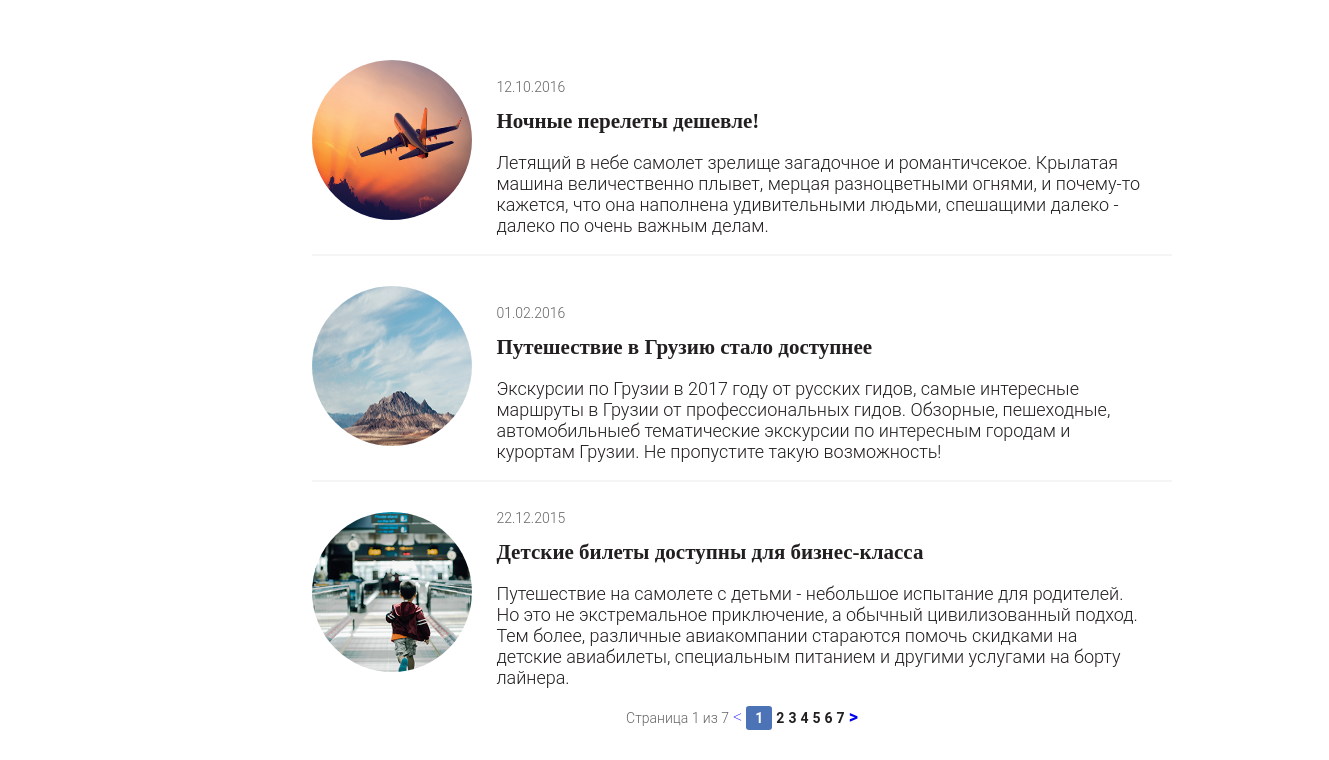
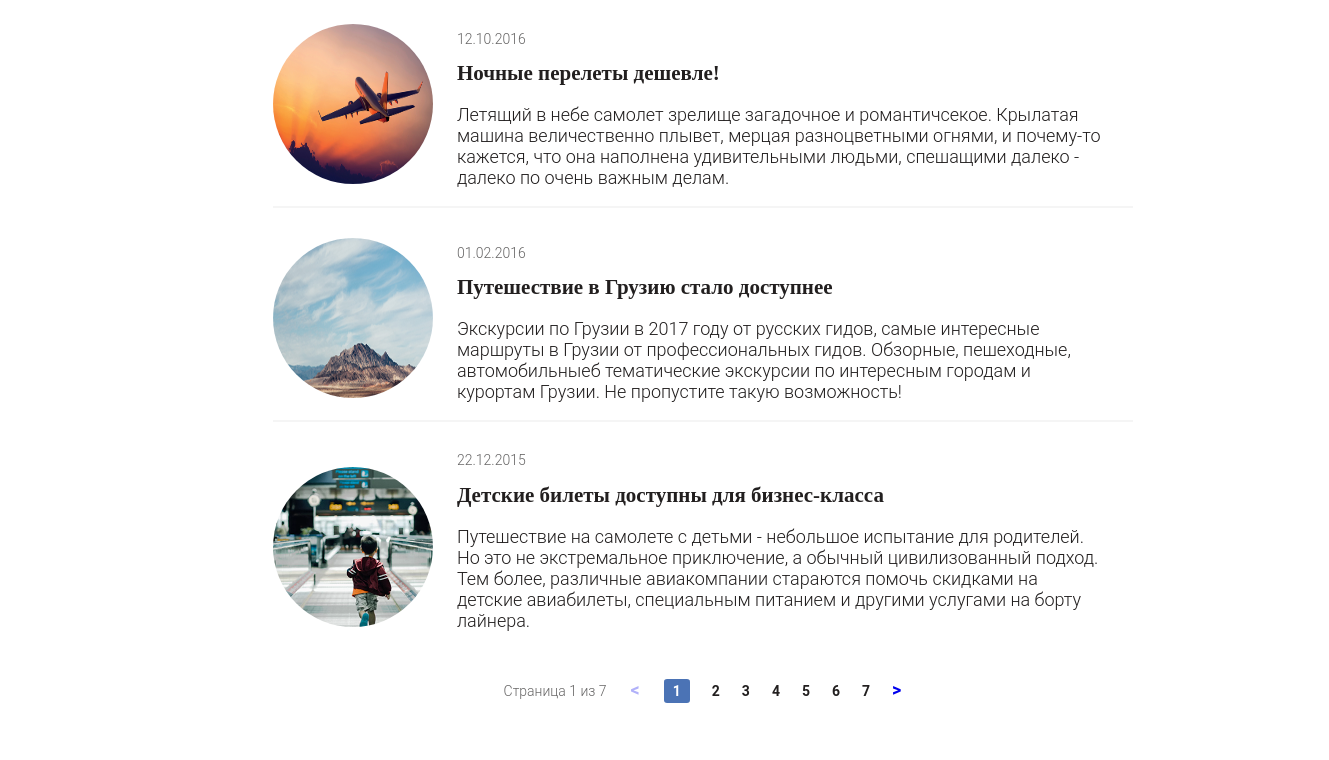
Before and after one commit to zhus-dika/airplanet, a plain HTML site: page index.html in a window 1280 px wide. Shown: the part 1089-1849 px from the top of the page, 1329 px wide, since content can reach past the window. Drawn offline with Linux system fonts and the light colour scheme.

Commit message:
corrected 4th, 5th & 6th points

```diff
--- a/index.html
+++ b/index.html
@@ -48,7 +48,7 @@
                     <img src="./img/content/flight.png" class="flight">
                     <div class="rates">
                         <h1>Тарифы</h1>
-                        <ul class="rates__list">
+                        <ul>
                             <li class="rates__item rates__item--active">
                                 <a href="#" class="rates__link">
                                     <img src="./img/content/rates/flower.png" alt="" class="rates__icon">
@@ -183,10 +183,10 @@
                     <div class="pagination">
                         <div class="pagination__display">Страница 1 из 7</div>
                         <div class="pagination__pager">
+                            <div class="pagination__prev">
+                                <a href="#" class="pagination__prev-nonactive"> &lt; </a>
+                            </div>
                             <ul class="pagination__list">
-                                <li class="pagination__item pagination__item--nonactive">
-                                    <a href="#" class="pagination__button-prev"> &lt; </a>
-                                </li>
                                 <li class="pagination__item  pagination__item--active">
                                     <a href="#" class="pagination__link">1</a>
                                 </li>
@@ -208,10 +208,10 @@
                                 <li class="pagination__item">
                                     <a href="#" class="pagination__link">7</a>
                                 </li>
-                                <li class="pagination__item">
-                                    <a href="#" class="pagination__button-next">&gt;</a>
-                                </li>
                             </ul>
+                            <div class="pagination__next">
+                                <a href="#" class="pagination__next-active"> &gt; </a>
+                            </div>
                         </div>
                     </div>
                 </div>
@@ -225,8 +225,10 @@
                             href="https://www.loftschool.com" class="loftschool">LoftSchool</a>.<br />
                         Автор работы: <strong>Жусупова Динара</strong>
                     </p>
-                </div>
-                <a href="/">
+                </div>                            <a href="#" class="pagination__next pagination__next-active"> &gt; </a>
+
+                <a href="/">                            <a href="#" class="pagination__next pagination__next-active"> &gt; </a>
+
                     <img src="./img/logo/logo.png" class="logo__pic-footer" alt="Логотип компании">
                 </a>
                 <div class="socials">
@@ -255,7 +257,8 @@
                         <li class="socials__item">
                             <a href="#" class="socials__link">
                                 <img src="./img/content/footer/mail.png" alt="" class="email">
-                            </a>
+                            </a>                        </div>    text-decoration: none;
+
                         </li>
                     </ul>
                 </div>
--- a/main.css
+++ b/main.css
@@ -15,7 +15,7 @@ ul li {
 .container{
     color:inherit;
     margin: 0 auto;
-    width: 1100px;
+    width: 1063px;
 }
 .header__container {
     height: 73px;
@@ -76,17 +76,16 @@ ul li {
 .sidebar {
     display: inline-block;
     vertical-align: top;
-    margin-right: 18px;
 }
 .main-content {
     width: 860px;
 }
 .sidebar {
     padding-top: 30px;
-    width: 200px;
+    width: 160px;
 }
 .flight{
-    width: 1017px;
+    width: 900px;
     height: 300px;
 }
 .rates__item ul li {
@@ -111,7 +110,7 @@ ul li {
     text-decoration: none;
 }
 .nav ul li {
-    padding-bottom: 40px;
+    padding-bottom: 30px;
 }
 .nav__link:hover {
     color: #221f1f;
@@ -153,9 +152,14 @@ ul li {
     font-weight: 700;
     line-height: 38px;
 }
+.rates ul {
+    margin-top: 40px;
+}
 .rates__item {
     width: 250px;
+    height: 455px;
     display: inline-block;
+    border: 2px solid #ffffff;
     text-align: center;
     transition: .5s;
 }
@@ -170,7 +174,10 @@ ul li {
     font-weight: 700;
     text-transform: uppercase;
     letter-spacing: 2.88px;
-    margin: 30px;
+    margin-top: 35px;
+}
+.rates__icon {
+    margin-top: 0px;
 }
 ul li {
     color: inherit;
@@ -228,10 +235,10 @@ ul li {
     height: 160px;
     border-radius: 50%;
     overflow: hidden;
-    margin: 30px 20px 12px 0px;
+    margin-right: 20px;
 }
 .news__item {
-    padding-left: 0px;
+    margin: 30px 0px;
     border-bottom: 2px solid #f5f5f5;;
 }
 .news__item:last-child {
@@ -243,10 +250,17 @@ ul li {
 .pagination__pager, .pagination__display {
     display: inline-block;
 }
-.pagination__item {
+.pagination__item{
+    display: inline-block;
+    margin-right: 18px;
+}
+.pagination__list,.pagination__prev,.pagination__next {
     display: inline-block;
 }
-.pagination__link {
+.pagination__prev {
+    margin-right: 20px;
+}
+.pagination__link{
     text-decoration: none;
     color: #221f1f;
     font-family: Roboto;
@@ -258,15 +272,23 @@ ul li {
     font-family: Roboto;
     font-size: 14px;
     font-weight: 300;
+    margin-right: 20px;
 }
-.pagination__button-prev, .pagination__button-next {
+.pagination__prev, .pagination__next {
     text-decoration: none;
+    color: #221f1f;
+    font-family: Roboto;
+    font-size: 18px;
+    font-weight: 700;
 }
-.pagination__button-next {
-    font-weight: bold;
+.pagination__prev .pagination__prev-nonactive{
+    text-decoration: none;
+    opacity: 0.3;
+    font-size: 18px;
 }
-.pagination__item--nonactive .pagination__button-prev{
-    font-weight: lighter;
+.pagination__next .pagination__next-active{
+    text-decoration: none;
+    font-size: 18px;
 }
 .pagination__item--active a{
     padding: 4px 9px;
```
